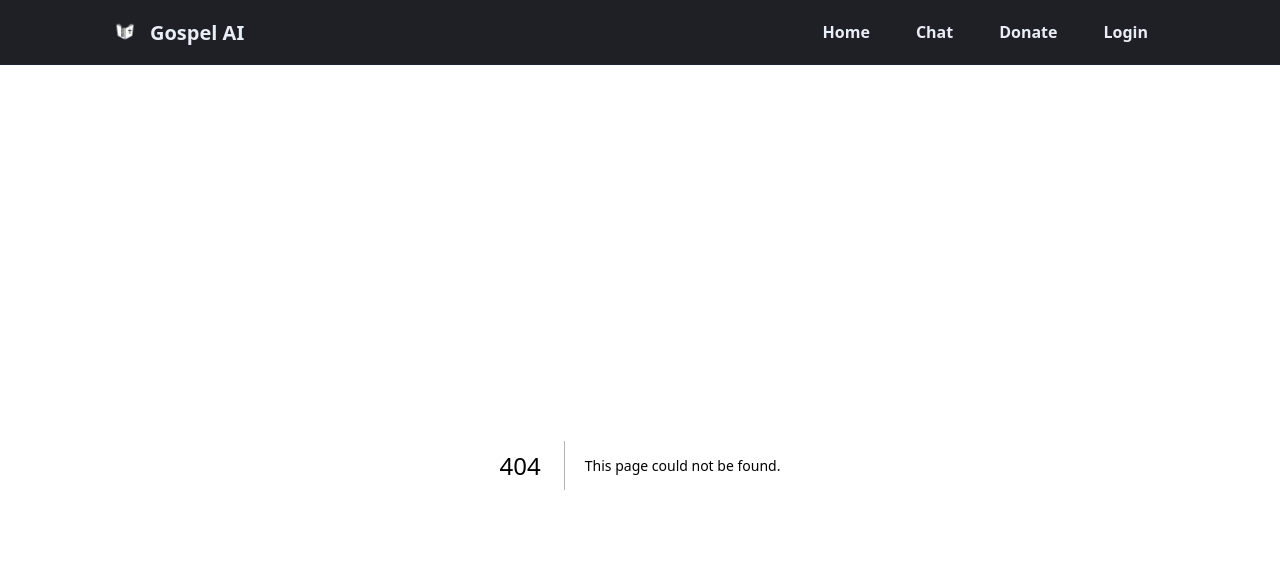
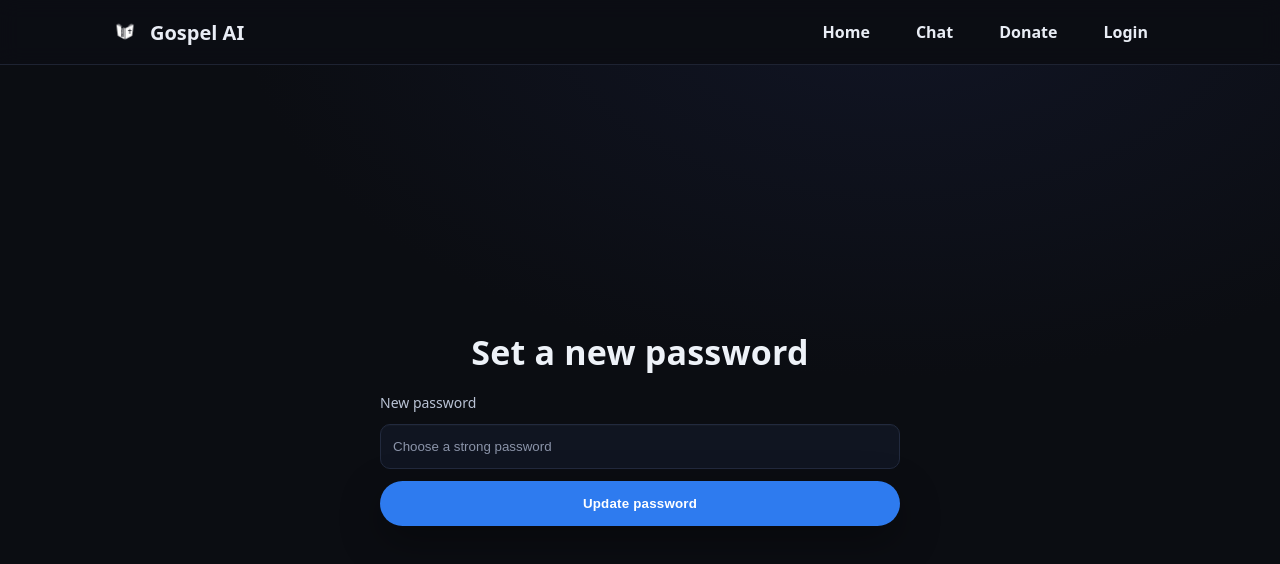
Before and after one commit to omito411/faithchat, a Next.js app in the folder frontend/: page /reset in a window 1280 px wide. Before the commit this address had no page. Shown: the top 564 px of the page. Built offline with nearby package versions, Linux system fonts and the light colour scheme.

Commit message:
login updates

```diff
--- /dev/null
+++ b/frontend/src/app/api/forgot/route.ts
@@ -0,0 +1,16 @@
+export async function POST(req: Request) {
+  const BASE = process.env.API_BASE_URL!;
+  const body = await req.json();
+
+  const r = await fetch(`${BASE}/auth/forgot`, {
+    method: "POST",
+    headers: { "content-type": "application/json" },
+    body: JSON.stringify(body),
+  });
+
+  const text = await r.text();
+  return new Response(text, {
+    status: r.status,
+    headers: { "content-type": r.headers.get("content-type") ?? "application/json" },
+  });
+}
--- /dev/null
+++ b/frontend/src/app/api/reset-password/route.ts
@@ -0,0 +1,16 @@
+export async function POST(req: Request) {
+  const BASE = process.env.API_BASE_URL!;
+  const body = await req.json();
+
+  const r = await fetch(`${BASE}/auth/reset`, {
+    method: "POST",
+    headers: { "content-type": "application/json" },
+    body: JSON.stringify(body),
+  });
+
+  const text = await r.text();
+  return new Response(text, {
+    status: r.status,
+    headers: { "content-type": r.headers.get("content-type") ?? "application/json" },
+  });
+}
--- /dev/null
+++ b/frontend/src/app/forgot/page.tsx
@@ -0,0 +1,62 @@
+"use client";
+
+import { useState } from "react";
+import "../login/login.css"; // reuse the scoped styles
+export default function ForgotPage() {
+  const [email, setEmail] = useState("");
+  const [sent, setSent] = useState(false);
+  const [error, setError] = useState("");
+
+  async function onSubmit(e: React.FormEvent) {
+    e.preventDefault();
+    setError("");
+    const res = await fetch("/api/forgot", {
+      method: "POST",
+      headers: { "content-type": "application/json" },
+      body: JSON.stringify({ email }),
+    });
+    if (!res.ok) {
+      setError("Something went wrong");
+      return;
+    }
+    // In dev, you may get reset_url back to test
+    try {
+      const data = await res.json();
+      if (data.reset_url) console.log("DEV reset link:", data.reset_url);
+    } catch {}
+    setSent(true);
+  }
+
+  return (
+    <div className="login-scope">
+      <main className="auth-full">
+        <section className="auth-wrap" aria-label="Forgot password">
+          <h1 className="auth-title">Forgot your password?</h1>
+          {sent ? (
+            <>
+              <p style={{ textAlign: "center", color: "var(--ink-dim)" }}>
+                If that email exists, we’ve sent a link to reset your password.
+              </p>
+              <p className="site-note">Check your inbox (and spam) for the message.</p>
+            </>
+          ) : (
+            <form className="auth-form" onSubmit={onSubmit} noValidate>
+              <label className="auth-label" htmlFor="email">Email</label>
+              <input
+                className="auth-input"
+                id="email"
+                type="email"
+                placeholder="you@example.com"
+                value={email}
+                onChange={(e) => setEmail(e.target.value)}
+                required
+              />
+              {error && <p className="error-text" role="alert">{error}</p>}
+              <button className="btn primary" type="submit">Send reset link</button>
+            </form>
+          )}
+        </section>
+      </main>
+    </div>
+  );
+}
--- /dev/null
+++ b/frontend/src/app/reset/page.tsx
@@ -0,0 +1,69 @@
+"use client";
+
+import { useSearchParams } from "next/navigation";
+import { useState } from "react";
+import "../login/login.css"; // reuse scoped look
+
+export default function ResetPage() {
+  const sp = useSearchParams();
+  const token = sp.get("token") || "";
+  const [password, setPw] = useState("");
+  const [ok, setOk] = useState(false);
+  const [err, setErr] = useState("");
+
+  async function onSubmit(e: React.FormEvent) {
+    e.preventDefault();
+    setErr("");
+    const res = await fetch("/api/reset-password", {
+      method: "POST",
+      headers: { "content-type": "application/json" },
+      body: JSON.stringify({ token, new_password: password }),
+    });
+    if (!res.ok) {
+      try {
+        const data = await res.json();
+        setErr(data?.detail || "Reset failed");
+      } catch {
+        setErr("Reset failed");
+      }
+      return;
+    }
+    setOk(true);
+  }
+
+  return (
+    <div className="login-scope">
+      <main className="auth-full">
+        <section className="auth-wrap" aria-label="Reset password">
+          <h1 className="auth-title">Set a new password</h1>
+
+          {ok ? (
+            <>
+              <p style={{ textAlign: "center", color: "var(--ink-dim)" }}>
+                Your password has been updated. You can now sign in.
+              </p>
+              <a className="btn primary" href="/login" style={{ marginTop: 12, display: "inline-flex" }}>
+                Go to Login
+              </a>
+            </>
+          ) : (
+            <form className="auth-form" onSubmit={onSubmit} noValidate>
+              <label className="auth-label" htmlFor="password">New password</label>
+              <input
+                className="auth-input"
+                id="password"
+                type="password"
+                placeholder="Choose a strong password"
+                value={password}
+                onChange={(e) => setPw(e.target.value)}
+                required
+              />
+              {err && <p className="error-text" role="alert">{err}</p>}
+              <button className="btn primary" type="submit">Update password</button>
+            </form>
+          )}
+        </section>
+      </main>
+    </div>
+  );
+}
```
Also changed, not shown: 1 other file (tests, documents, lock files or other folders).
